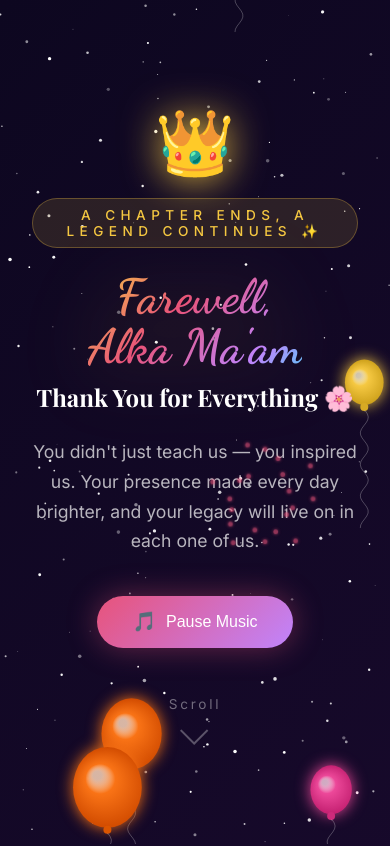
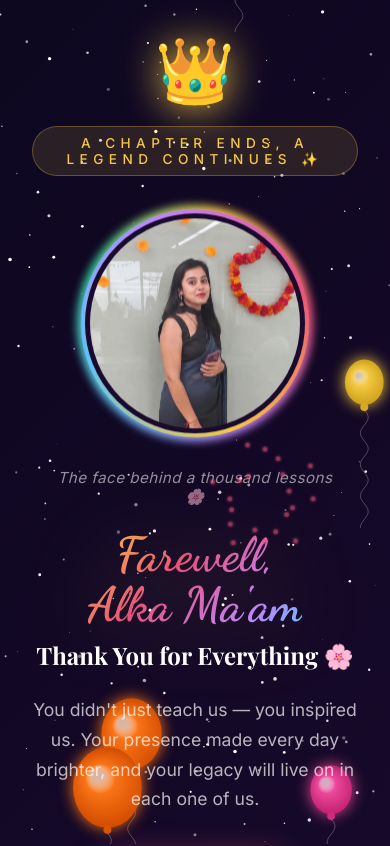
Before and after one commit to chandan95raj/alka-mam-farewell, a plain HTML site: page index.html in a window 390 px wide. Shown: the top 846 px of the page. Drawn offline with nearby package versions, Linux system fonts and the light colour scheme; a web font is replaced by a local one.

Commit message:
image added

```diff
--- a/index.html
+++ b/index.html
@@ -484,7 +484,133 @@
             }
         }
 
+        /* ---- HERO PHOTO ---- */
+        .hero-photo-wrap {
+            margin: 1.8rem 0 1.5rem;
+            animation: fadeInUp 1.3s ease 0.2s both;
+            display: flex;
+            flex-direction: column;
+            align-items: center;
+            gap: 1.2rem;
+        }
+
+        .hero-photo-ring {
+            position: relative;
+            width: 320px;
+            height: 320px;
+            border-radius: 50%;
+            animation: float 4s ease-in-out infinite;
+        }
+
+        .hero-photo-ring::before {
+            content: '';
+            position: absolute;
+            inset: -8px;
+            border-radius: 50%;
+            background: conic-gradient(from 0deg, var(--gold), var(--rose), var(--lavender), var(--sky), var(--mint), var(--gold));
+            animation: spin 6s linear infinite;
+            z-index: -1;
+            filter: blur(4px);
+        }
+
+        .hero-photo-ring::after {
+            content: '';
+            position: absolute;
+            inset: -4px;
+            border-radius: 50%;
+            background: conic-gradient(from 180deg, var(--lavender), var(--rose), var(--gold), var(--sky), var(--lavender));
+            animation: spin 4s linear infinite reverse;
+            z-index: -1;
+        }
+
+        .hero-photo-frame {
+            width: 100%;
+            height: 100%;
+            border-radius: 50%;
+            overflow: hidden;
+            border: 5px solid #1A0A2E;
+            background: linear-gradient(135deg, #2D1B4E, #0A1628);
+            display: flex;
+            align-items: center;
+            justify-content: center;
+            position: relative;
+        }
+
+        .hero-photo-frame img {
+            width: 100%;
+            height: 100%;
+            object-fit: cover;
+            object-position: center top;
+            display: block;
+            transition: transform 0.5s ease;
+        }
+
+        .hero-photo-frame:hover img {
+            transform: scale(1.07);
+        }
+
+        .hero-photo-overlay {
+            position: absolute;
+            bottom: 0;
+            left: 0;
+            right: 0;
+            background: linear-gradient(to top, rgba(26, 10, 46, 0.85) 0%, transparent 100%);
+            padding: 1.5rem 1rem 1rem;
+            text-align: center;
+            font-family: 'Dancing Script', cursive;
+            font-size: 1.4rem;
+            color: var(--gold);
+            opacity: 0;
+            transition: opacity 0.3s ease;
+            border-radius: 0 0 50% 50%;
+        }
+
+        .hero-photo-frame:hover .hero-photo-overlay {
+            opacity: 1;
+        }
+
+        .hero-photo-caption {
+            display: flex;
+            align-items: center;
+            gap: 1rem;
+            color: rgba(255, 255, 255, 0.55);
+            font-size: 0.95rem;
+            font-style: italic;
+            letter-spacing: 0.03em;
+        }
+
+        .hero-caption-line {
+            flex: 1;
+            max-width: 80px;
+            height: 1px;
+            background: linear-gradient(90deg, transparent, rgba(245, 200, 66, 0.4), transparent);
+        }
+
+        .hero-photo-fallback {
+            display: none;
+            font-size: 5rem;
+            align-items: center;
+            justify-content: center;
+            width: 100%;
+            height: 100%;
+        }
+
+        @keyframes spin {
+            from {
+                transform: rotate(0deg);
+            }
+
+            to {
+                transform: rotate(360deg);
+            }
+        }
+
         @media (max-width: 600px) {
+            .hero-photo-ring {
+                width: 220px;
+                height: 220px;
+            }
+
             .message-box {
                 padding: 2rem 1.5rem;
             }
@@ -506,6 +632,24 @@
     <section class="hero">
         <span class="crown-emoji">👑</span>
         <div class="farewell-tag">A Chapter Ends, A Legend Continues ✨</div>
+
+        <!-- INLINE PHOTO -->
+        <div class="hero-photo-wrap">
+            <div class="hero-photo-ring">
+                <div class="hero-photo-frame">
+                    <img src="alka.jpg" alt="Alka Ma'am"
+                        onerror="this.style.display='none'; this.nextElementSibling.style.display='none'; this.parentElement.querySelector('.hero-photo-fallback').style.display='flex'" />
+                    <div class="hero-photo-overlay">Alka Ma'am</div>
+                    <div class="hero-photo-fallback">🌸</div>
+                </div>
+            </div>
+            <div class="hero-photo-caption">
+                <div class="hero-caption-line"></div>
+                <span>The face behind a thousand lessons 🌸</span>
+                <div class="hero-caption-line"></div>
+            </div>
+        </div>
+
         <h1>Farewell,<br>Alka Ma'am</h1>
         <h2>Thank You for Everything 🌸</h2>
         <p class="tagline">You didn't just teach us — you inspired us. Your presence made every day brighter, and your
@@ -604,7 +748,7 @@
     <!-- FOOTER -->
     <footer class="footer">
         <div class="hearts">💛🌸💜</div>
-        <p>Made with love by Chandan Raj &nbsp;💛</p>
+        <p>Made with love by your NKN/NIC React team &nbsp;💛</p>
     </footer>
 
     <script>
```
Also changed, not shown: alka.jpg (added).
